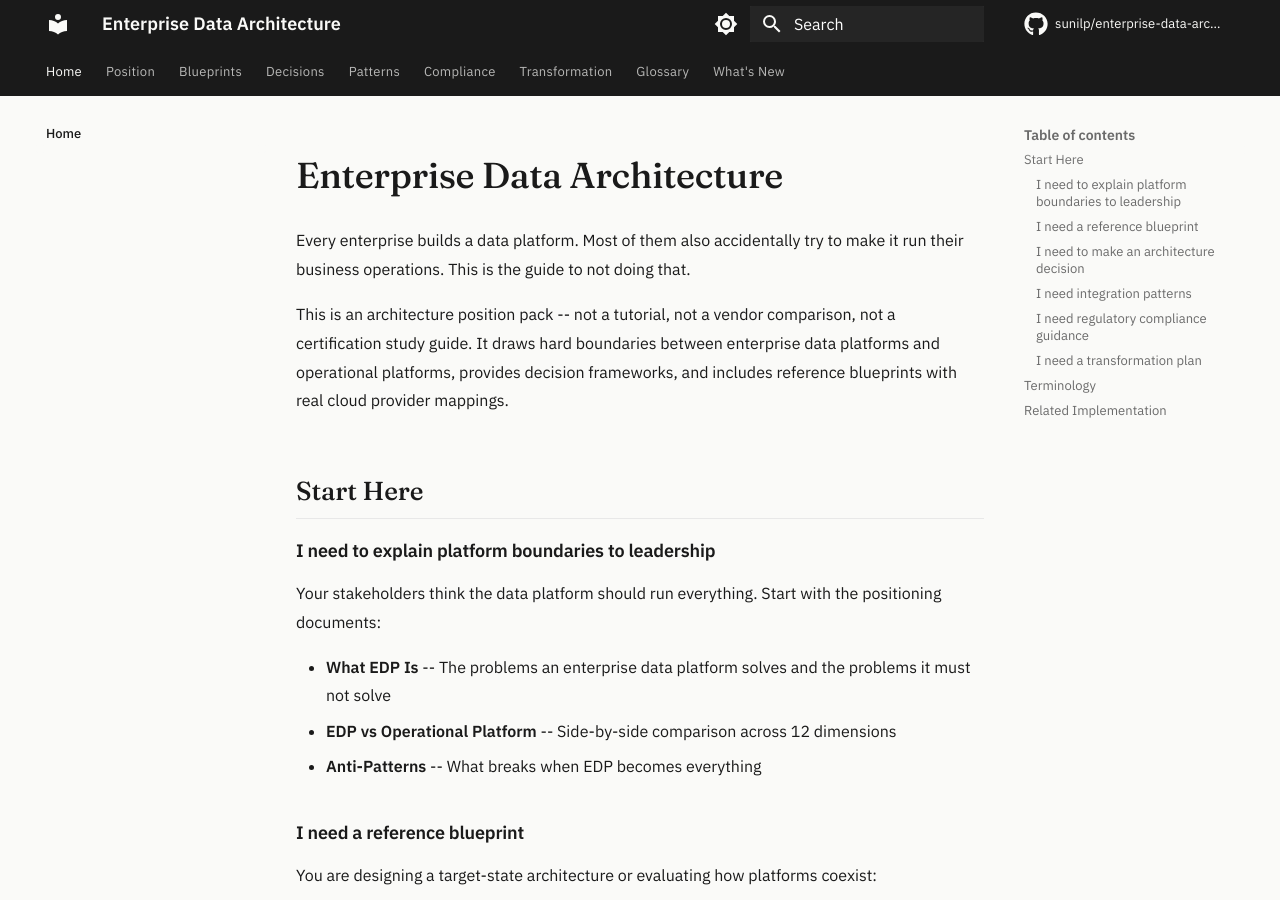
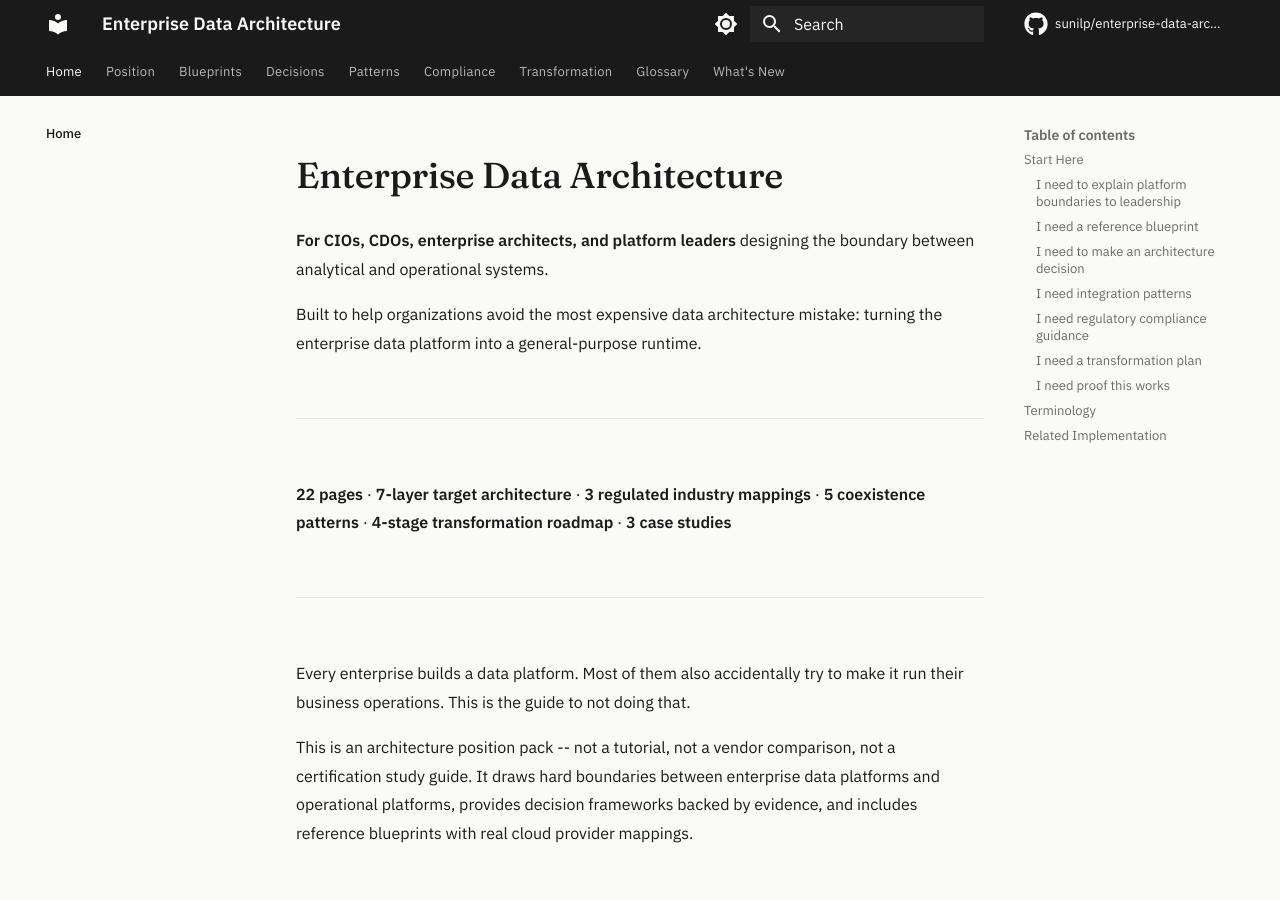
Before and after one commit to sunilp/enterprise-data-architecture, an MkDocs documentation site: the page built from docs/index.md, in a window 1280 px wide and 900 px high. Built offline with MkDocs 1.6.1 and Material for MkDocs 9.7.7, drawn with Linux system fonts in a browser that asks for light colours; comment, search, counter and statistics services are not loaded; some of the changed text lies outside the part shown.

Commit message:
Rework homepage: authority signals, proof strip, executive positioning

```diff
--- a/docs/index.md
+++ b/docs/index.md
@@ -1,8 +1,18 @@
 # Enterprise Data Architecture
+
+**For CIOs, CDOs, enterprise architects, and platform leaders** designing the boundary between analytical and operational systems.
+
+Built to help organizations avoid the most expensive data architecture mistake: turning the enterprise data platform into a general-purpose runtime.
+
+---
+
+**22 pages** · **7-layer target architecture** · **3 regulated industry mappings** · **5 coexistence patterns** · **4-stage transformation roadmap** · **3 case studies**
+
+---
 
 Every enterprise builds a data platform. Most of them also accidentally try to make it run their business operations. This is the guide to not doing that.
 
-This is an architecture position pack -- not a tutorial, not a vendor comparison, not a certification study guide. It draws hard boundaries between enterprise data platforms and operational platforms, provides decision frameworks, and includes reference blueprints with real cloud provider mappings.
+This is an architecture position pack -- not a tutorial, not a vendor comparison, not a certification study guide. It draws hard boundaries between enterprise data platforms and operational platforms, provides decision frameworks backed by evidence, and includes reference blueprints with real cloud provider mappings.
 
 ## Start Here
 
@@ -46,6 +56,12 @@ You are designing a target-state architecture or evaluating how platforms coexis
 
 - [**Transformation Roadmap**](transformation/roadmap.md) -- Four stages from current-state confusion to governed coexistence
 
+### I need proof this works
+
+- [**Case Studies**](proof/case-studies.md) -- Three anonymized enterprise architecture transformations
+- [**Evidence Tables**](proof/evidence.md) -- Claims, counter-arguments, failure modes, and measurable outcomes
+- [**Decision Records**](proof/decision-records.md) -- Worked ADR examples applying these frameworks
+
 ## Terminology
 
 If the terms in this guide are unclear, start with the [Glossary](glossary.md). It defines 14 commonly confused terms and maps each to the target-state architecture.
```
